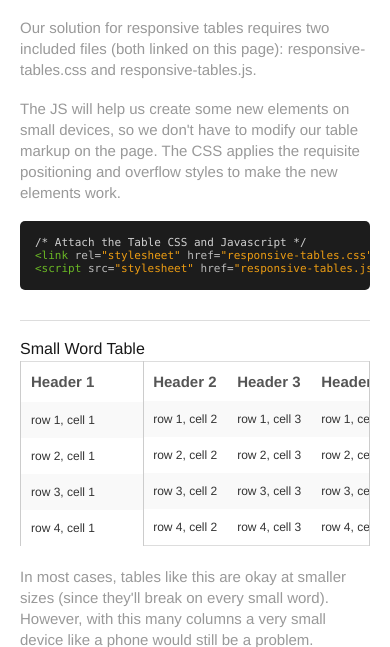
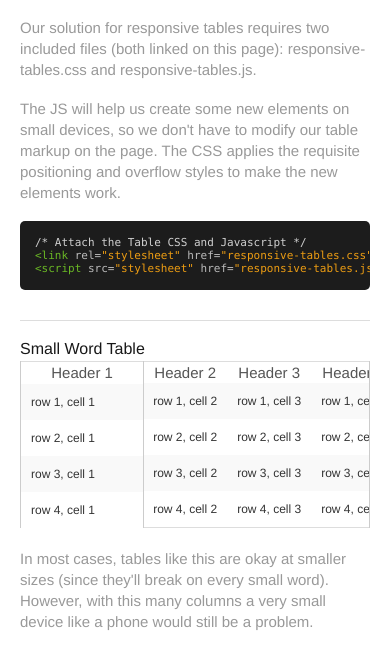
Before and after one commit to zurb/responsive-tables, a plain HTML site: page index.html in a window 390 px wide. Shown: the part 151-798 px from the top of the page. Drawn offline with Linux system fonts and the light colour scheme.

Commit message:
fix linting issues and not to debounce and remove over qualified css selectors.

```diff
--- a/responsive-tables.css
+++ b/responsive-tables.css
@@ -9,30 +9,81 @@
 :: Page Name 2
 */
 
-
 /* -----------------------------------------
    Shared Styles
 ----------------------------------------- */
 
-table th { font-weight: bold; }
-table td, table th { padding: 9px 10px; text-align: left; }
+/*table th {
+  font-weight: bold;
+}
+
+table td,
+table th {
+  padding: 9px 10px;
+  text-align: left;
+}*/
 
 /* Mobile */
 @media only screen and (max-width: 767px) {
 
-	table.responsive { margin-bottom: 0; }
+  table.responsive {
+    margin-bottom: 0;
+  }
 
-	.pinned { position: absolute; left: 0; top: 0; background: #fff; width: 35%; overflow: hidden; overflow-x: scroll; border-right: 1px solid #ccc; border-left: 1px solid #ccc; }
-	.pinned table { border-right: none; border-left: none; width: 100%; }
-	.pinned table th, .pinned table td { white-space: nowrap; }
-	.pinned td:last-child { border-bottom: 0; }
+  .pinned {
+    position: absolute;
+    left: 0;
+    top: 0;
+    background: #fff;
+    width: 35%;
+    overflow: hidden;
+    overflow-x: scroll;
+    border-right: 1px solid #ccc;
+    border-left: 1px solid #ccc;
+  }
 
-	div.table-wrapper { position: relative; margin-bottom: 20px; overflow: hidden; border-right: 1px solid #ccc; }
-	div.table-wrapper div.scrollable { margin-left: 35%; }
-	div.table-wrapper div.scrollable { overflow: scroll; overflow-y: hidden; }
+  .pinned table {
+    border-right: none;
+    border-left: none;
+    width: 100%;
+  }
 
-	table.responsive td, table.responsive th { position: relative; white-space: nowrap; overflow: hidden; }
-	table.responsive th:first-child, table.responsive td:first-child, table.responsive td:first-child, table.responsive.pinned td { display: none; }
+  .pinned table th,
+  .pinned table td {
+    white-space: nowrap;
+  }
 
+  .pinned td:last-child {
+    border-bottom: 0;
+  }
 
+  .table-wrapper {
+    position: relative;
+    margin-bottom: 20px;
+    overflow: hidden;
+    border-right: 1px solid #ccc;
+  }
+
+  .table-wrapper .scrollable {
+    margin-left: 35%;
+  }
+
+  .table-wrapper .scrollable {
+    overflow: scroll;
+    overflow-y: hidden;
+  }
+
+  table.responsive td,
+  table.responsive th {
+    position: relative;
+    white-space: nowrap;
+    overflow: hidden;
+  }
+
+  table.responsive th:first-child,
+  table.responsive td:first-child,
+  table.responsive td:first-child,
+  table.responsive.pinned td {
+    display: none;
+  }
 }
--- a/responsive-tables.js
+++ b/responsive-tables.js
@@ -55,7 +55,9 @@
           splitTable($(element));
         });
         return true;
-      } else if (switched && ($window.width() > 767)) {
+      }
+
+      if (switched && $window.width() > 767) {
         switched = false;
         $responsiveTable.each(function (i, element) {
           unsplitTable($(element));
@@ -64,6 +66,7 @@
     }
 
     $window.on('load', updateTables);
+    // @todo Debounce this.
     $window.on('resize', updateTables);
     $window.on('redraw', function () {
       switched = false;
```
Also changed, not shown: index.html (+1 -8 lines).
